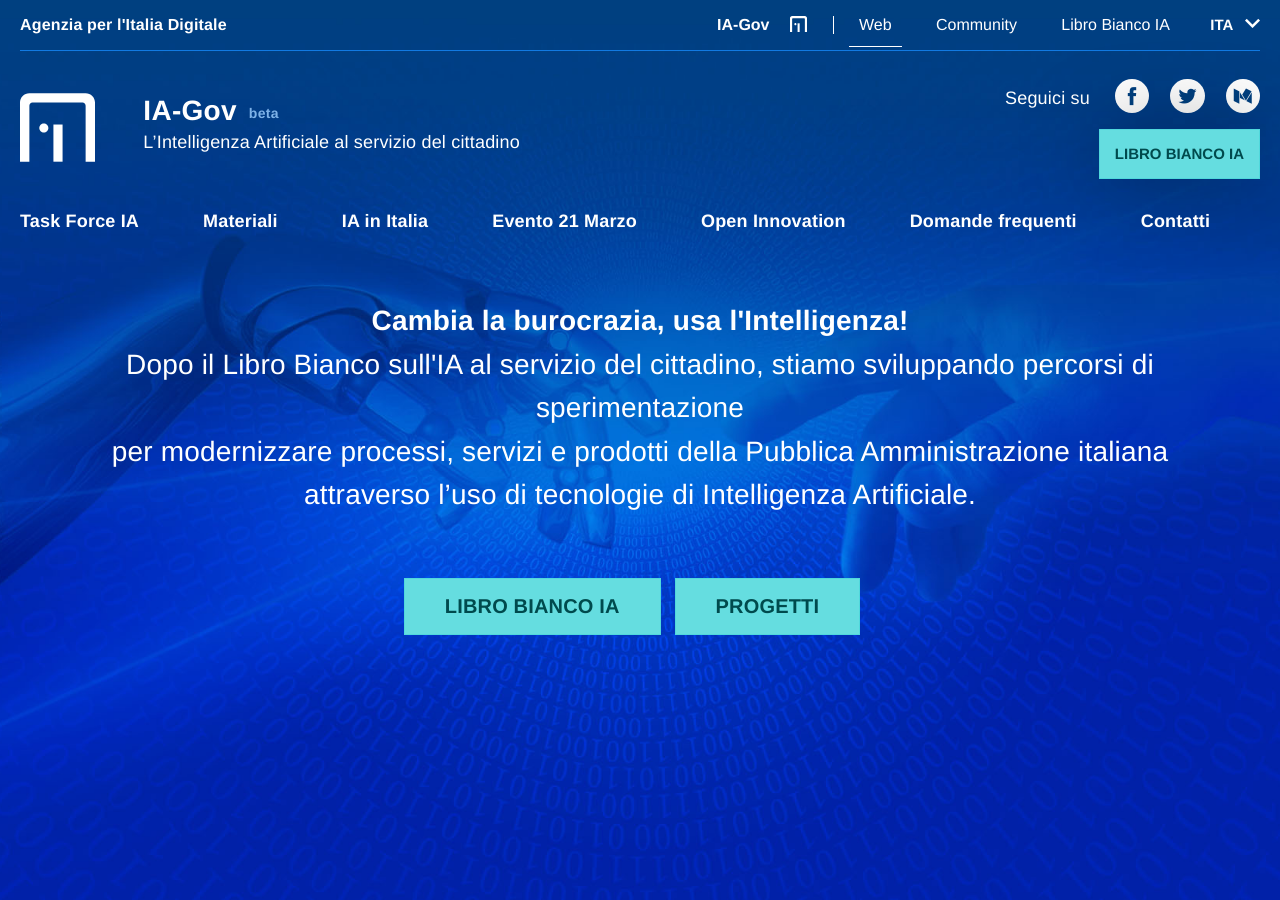
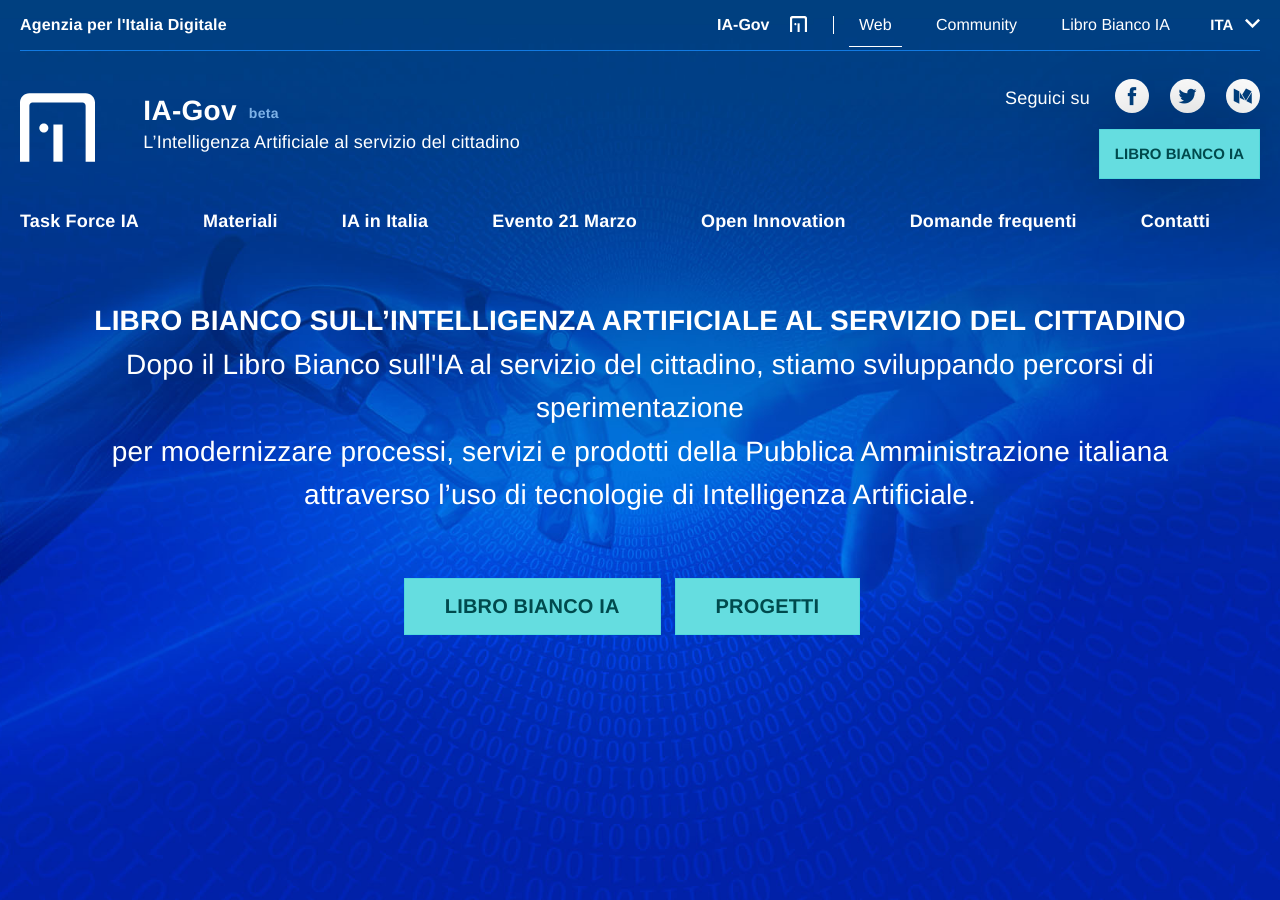
Before and after one commit to task-force-ia/ia.italia.it, a Jekyll site: the page built from _pages/it/index.md, in a window 1280 px wide and 900 px high. Built offline with Jekyll 4.4.1, drawn with Linux system fonts in a browser that asks for light colours; comment, search, counter and statistics services are not loaded.

Commit message:
titolo_home

```diff
--- a/_includes/header_home.html
+++ b/_includes/header_home.html
@@ -3,7 +3,7 @@
 
 
 {% if(t.lang == 'it') %}
-    <p class="u-textWeight-200 u-text-r-l u-hidden u-sm-block u-md-block u-lg-block"><strong>Cambia la burocrazia, usa l'Intelligenza!</strong>
+    <p class="u-textWeight-200 u-text-r-l u-hidden u-sm-block u-md-block u-lg-block"><strong>LIBRO BIANCO SULL’INTELLIGENZA ARTIFICIALE AL SERVIZIO DEL CITTADINO</strong>
 <br>
 Dopo il Libro Bianco sull'IA al servizio del cittadino, stiamo sviluppando percorsi di sperimentazione <br> per modernizzare processi, servizi e prodotti della Pubblica Amministrazione italiana<br> attraverso l’uso di tecnologie di Intelligenza Artificiale.</p>
     <p class="u-textWeight-200 u-text-r-l u-block u-sm-hidden u-md-hidden u-lg-hidden"><strong>Cambia la burocrazia, usa L'intelligenza!</strong><br>
```
